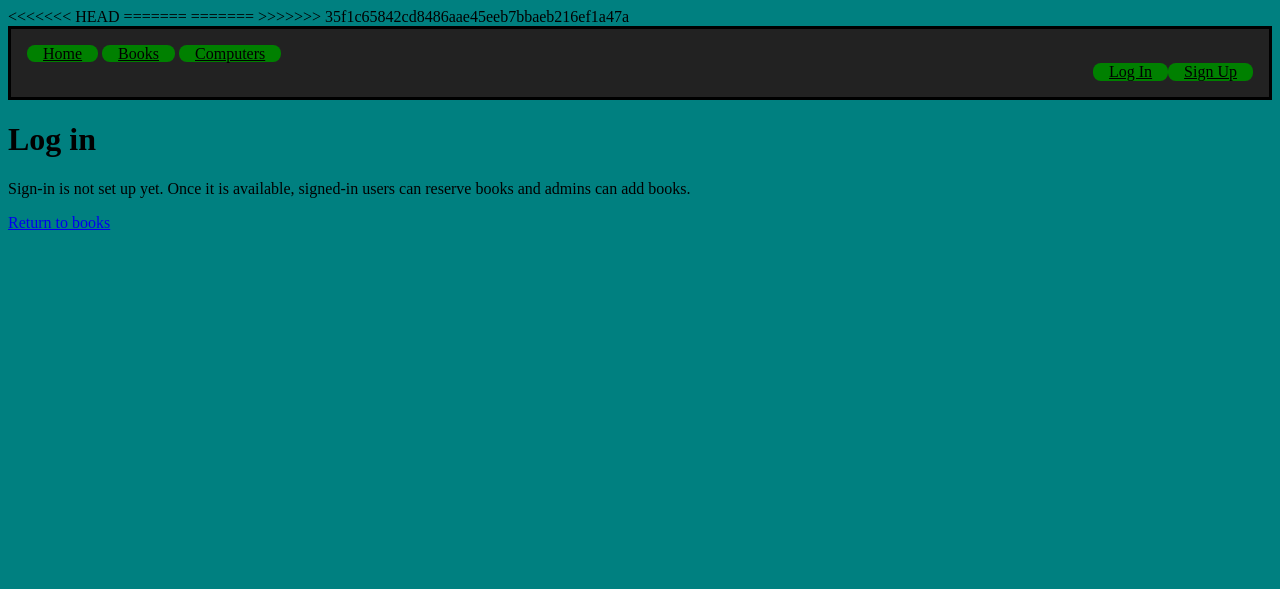
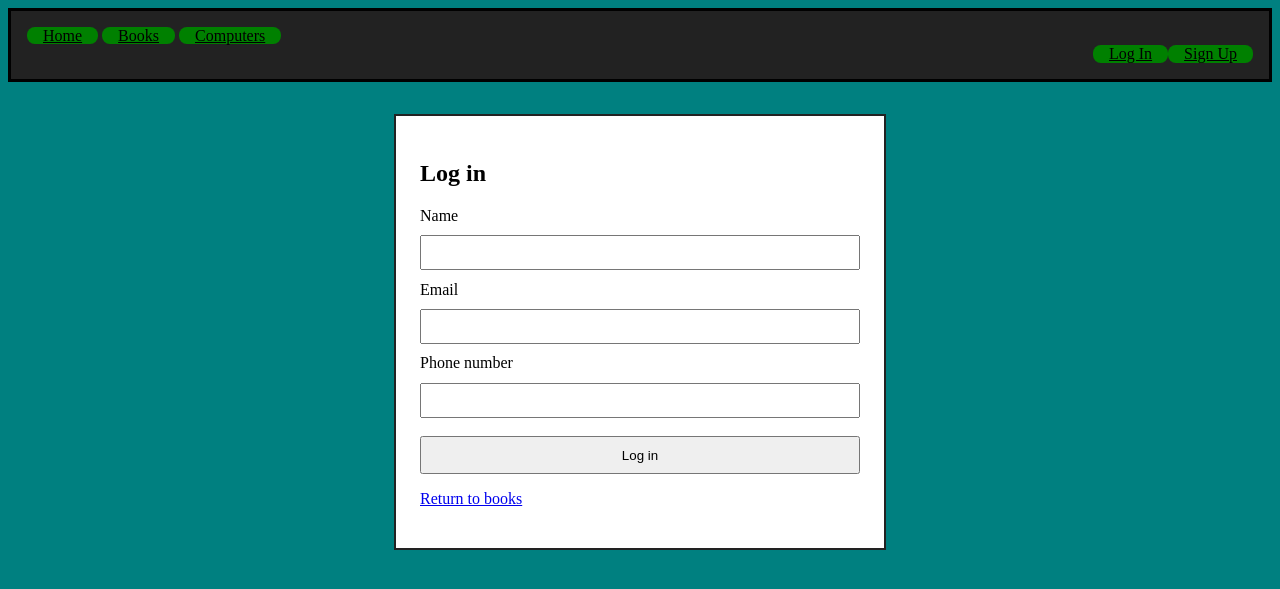
Before and after one commit to Jonathan0640/3330-exam2-application, a Node server app: page /signin in a window 1280 px wide. Shown: the top 589 px of the page. Run offline with Node 20, Linux system fonts and the light colour scheme; some web fonts are replaced.

Commit message:
signin now works, admin page only viewable by admins

```diff
--- a/app.js
+++ b/app.js
@@ -1,13 +1,31 @@
 import express from 'express'
+import session from 'express-session'
+import { randomBytes } from 'node:crypto'
 import computerRouter from './src/routes/computers.routes.js' //for the computer page
 import bookRouter from './src/routes/books.routes.js'
 import adminRouter from './src/routes/admin.routes.js'
+import usersController from './src/controller/users.controller.js'
 
 const app = express();
+const sessionSecret = process.env.SESSION_SECRET;
+
+if (process.env.NODE_ENV === 'production' && !sessionSecret) {
+    throw new Error('SESSION_SECRET must be set in production.');
+}
 
 app.use(express.static("public"));
 app.use(express.json());
 app.use(express.urlencoded({ extended: true }));
+app.use(session({
+    secret: sessionSecret || randomBytes(32).toString('hex'),
+    resave: false,
+    saveUninitialized: false,
+    cookie: {
+        httpOnly: true,
+        sameSite: 'lax',
+        secure: process.env.NODE_ENV === 'production'
+    }
+}));
 app.use((req, res, next) => {
     res.locals.user = req.session && req.session.user;
     next();
@@ -17,9 +35,8 @@ app.get("/", (req, res) =>{
     res.render("home.ejs");
 });
 
-app.use('/signin', (req, res) =>{
-    res.render("signin.ejs");
-})
+app.get('/signin', usersController.getSignIn);
+app.post('/signin', usersController.signIn);
 
 app.use('/signup', (req, res) =>{
     res.render("signup.ejs");
--- a/package.json
+++ b/package.json
@@ -2,6 +2,7 @@
   "dependencies": {
     "ejs": "^7.0.2",
     "express": "^5.3.0",
+    "express-session": "^1.18.2",
     "nodemon": "^3.1.14"
   },
   "name": "library-application",
--- a/public/css/styles.css
+++ b/public/css/styles.css
@@ -103,3 +103,33 @@ header{
 .admin-list li {
     margin-bottom: 0.5rem;
 }
+
+.auth-page {
+    display: flex;
+    justify-content: center;
+    padding: 2rem 1rem;
+}
+
+.auth-panel {
+    width: 100%;
+    max-width: 440px;
+    padding: 1.5rem;
+    background: #fff;
+    border: 2px solid #222;
+}
+
+.auth-form {
+    display: grid;
+    gap: 0.65rem;
+}
+
+.auth-form input {
+    width: 100%;
+    box-sizing: border-box;
+    padding: 0.5rem;
+}
+
+.auth-form button {
+    margin-top: 0.5rem;
+    padding: 0.6rem;
+}
--- a/src/controller/users.controller.js
+++ b/src/controller/users.controller.js
@@ -1,6 +1,74 @@
 import bookServices from '../services/books.services.js'
 import libraryCardServices from '../services/librarycard.services.js'
 import userServices from '../services/user.services.js'
+
+const getSignIn = (req, res) => {
+    return res.render('signin.ejs', {
+        error: undefined,
+        name: '',
+        email: '',
+        phoneNumber: ''
+    });
+};
+
+const signIn = (req, res, next) => {
+    const body = req.body || {};
+    const name = typeof body.name === 'string' ? body.name.trim() : '';
+    const email = typeof body.email === 'string' ? body.email.trim() : '';
+    const phoneNumber = typeof body.phoneNumber === 'string' ? body.phoneNumber.trim() : '';
+
+    if (!name || !email || !phoneNumber || name.length > 100 || email.length > 254 || phoneNumber.length > 30) {
+        return res.status(400).render('signin.ejs', {
+            error: 'Enter your name, email, and phone number.',
+            name,
+            email,
+            phoneNumber
+        });
+    }
+
+    const user = userServices.authenticateUser(name, email, phoneNumber);
+    if (!user) {
+        return res.status(401).render('signin.ejs', {
+            error: 'Those details do not match an existing user.',
+            name,
+            email,
+            phoneNumber
+        });
+    }
+
+    return req.session.regenerate((error) => {
+        if (error) {
+            return next(error);
+        }
+
+        req.session.user = {
+            userID: user.userID,
+            name: user.name,
+            email: user.email,
+            role: user.role
+        };
+
+        return req.session.save((saveError) => {
+            if (saveError) {
+                return next(saveError);
+            }
+            return res.redirect('/books');
+        });
+    });
+};
+
+const requireAdmin = (req, res, next) => {
+    const user = req.session && req.session.user;
+    if (!user) {
+        return res.redirect('/signin');
+    }
+
+    if (user.role !== 'admin') {
+        return res.sendStatus(403);
+    }
+
+    return next();
+};
 
 const getAdmin = (req, res) => {
     const messages = {
@@ -22,12 +90,6 @@ const getAdmin = (req, res) => {
 };
 
 const createBook = (req, res) => {
-    const user = req.session && req.session.user;
-    // Allow anonymous submissions for testing until sign-in is implemented.
-    if (user && user.role !== 'admin') {
-        return res.sendStatus(403);
-    }
-
     const body = req.body || {};
     const name = typeof body.name === 'string' ? body.name.trim() : '';
     const author = typeof body.author === 'string' ? body.author.trim() : '';
@@ -58,12 +120,6 @@ const createBook = (req, res) => {
 };
 
 const promoteUser = (req, res) => {
-    const currentUser = req.session && req.session.user;
-    if (currentUser && currentUser.role !== 'admin') {
-        return res.sendStatus(403);
-    }
-
-    // Allow promotion testing before sign-in is implemented.
     const userID = Number(req.body && req.body.userID);
     if (!Number.isInteger(userID) || userID < 1) {
         return res.status(400).send('Select a valid user.');
@@ -77,6 +133,9 @@ const promoteUser = (req, res) => {
 };
 
 export default {
+    getSignIn,
+    signIn,
+    requireAdmin,
     getAdmin,
     createBook,
     promoteUser
--- a/src/routes/admin.routes.js
+++ b/src/routes/admin.routes.js
@@ -3,6 +3,7 @@ import usersController from '../controller/users.controller.js'
 
 const router = express.Router();
 
+router.use(usersController.requireAdmin);
 router.get('/', usersController.getAdmin);
 router.post('/books', usersController.createBook);
 router.post('/users/promote', usersController.promoteUser);
--- a/src/services/user.services.js
+++ b/src/services/user.services.js
@@ -26,6 +26,22 @@ const getAllUsers = () => {
     return users;
 };
 
+const authenticateUser = (name, email, phoneNumber) => {
+    if ([name, email, phoneNumber].some((value) => typeof value !== 'string' || !value.trim())) {
+        return undefined;
+    }
+
+    const normalizedName = name.trim().toLowerCase();
+    const normalizedEmail = email.trim().toLowerCase();
+    const normalizedPhone = phoneNumber.replace(/\D/g, '');
+
+    return users.find((user) =>
+        user.name.toLowerCase() === normalizedName
+        && user.email.toLowerCase() === normalizedEmail
+        && user.phoneNumber.replace(/\D/g, '') === normalizedPhone
+    );
+};
+
 const promoteUser = (userID) => {
     const user = users.find((existingUser) => existingUser.userID === Number(userID));
     if (!user) {
@@ -38,5 +54,6 @@ const promoteUser = (userID) => {
 
 export default {
     getAllUsers,
+    authenticateUser,
     promoteUser
 };
--- a/views/partials/header.ejs
+++ b/views/partials/header.ejs
@@ -4,14 +4,7 @@
 <head>
   <meta charset="utf-8">
   <title>Library</title>
-<<<<<<< HEAD
   <link href="https://fonts.cdnfonts.com/css/w95fa" rel="stylesheet">
-  <link href="/css/styles.css" rel="stylesheet">
-=======
-  <link href="https://fonts.cdnfonts.com/css/w95fa" rel="stylesheet">   <!-- old windows pixel font idk thought it looked cool-->
-=======
-  <link href="https://fonts.cdnfonts.com/css/w95fa" rel="stylesheet">
->>>>>>> 35f1c65842cd8486aae45eeb7bbaeb216ef1a47a
   <link href="/css/styles.css" rel="stylesheet">
 
 <!-- referenced from 3330-security-main assignment when making the partials for header and footer ejs -->
--- a/views/signin.ejs
+++ b/views/signin.ejs
@@ -1,9 +1,28 @@
 <%- include('partials/header') %>
 
-<main>
-    <h1>Log in</h1>
-    <p>Sign-in is not set up yet. Once it is available, signed-in users can reserve books and admins can add books.</p>
-    <a href="/books">Return to books</a>
+<main class="auth-page">
+    <section class="auth-panel" aria-labelledby="signin-heading">
+        <h1 id="signin-heading">Log in</h1>
+
+        <% if (error) { %>
+            <p role="alert"><%= error %></p>
+        <% } %>
+
+        <form action="/signin" method="POST" class="auth-form">
+            <label for="name">Name</label>
+            <input id="name" name="name" type="text" value="<%= name %>" autocomplete="name" required>
+
+            <label for="email">Email</label>
+            <input id="email" name="email" type="email" value="<%= email %>" autocomplete="email" required>
+
+            <label for="phoneNumber">Phone number</label>
+            <input id="phoneNumber" name="phoneNumber" type="tel" value="<%= phoneNumber %>" autocomplete="tel" required>
+
+            <button type="submit">Log in</button>
+        </form>
+
+        <p><a href="/books">Return to books</a></p>
+    </section>
 </main>
 
 <%- include('partials/footer') %>
```
Also changed, not shown: 1 other file.
